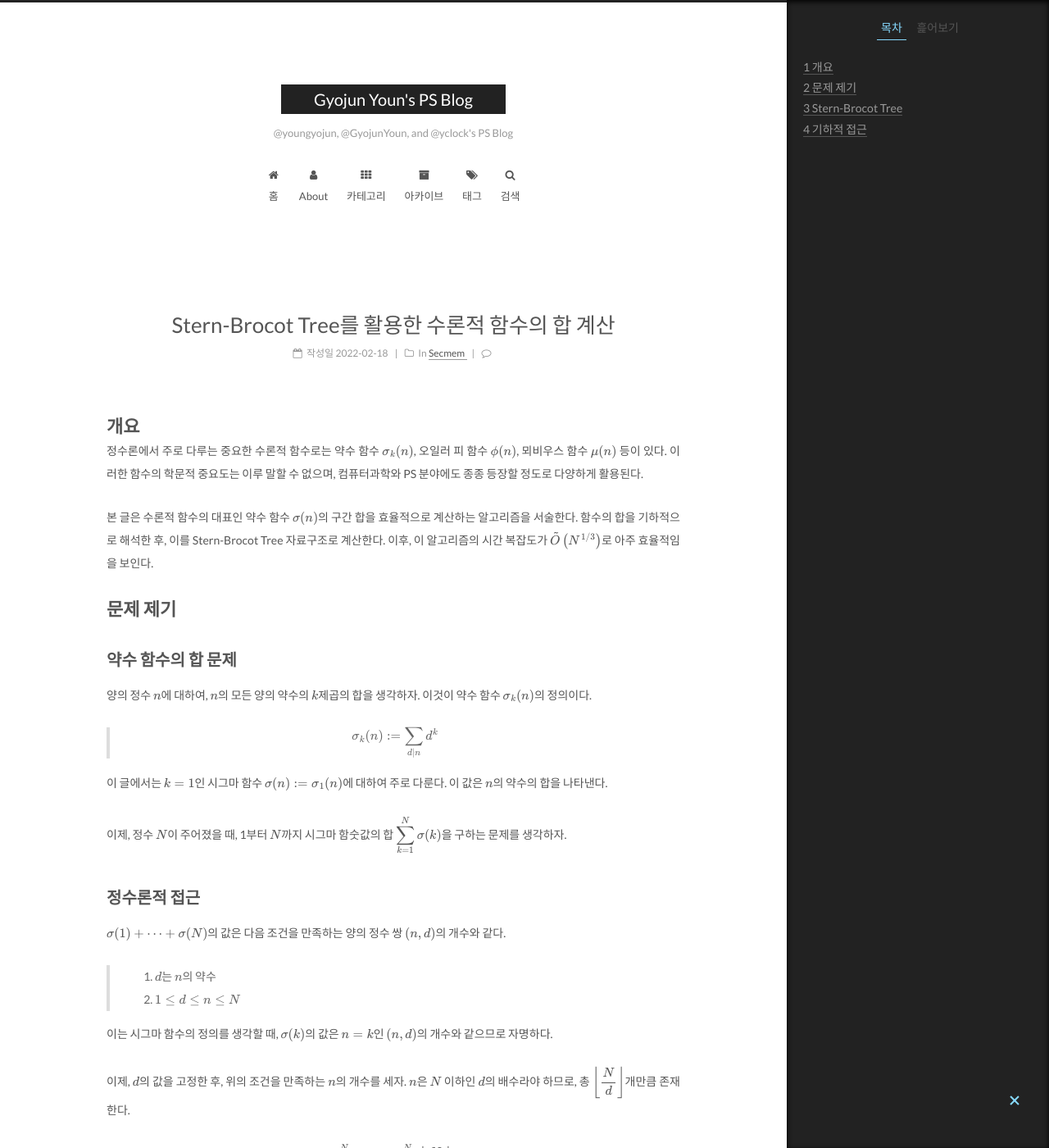
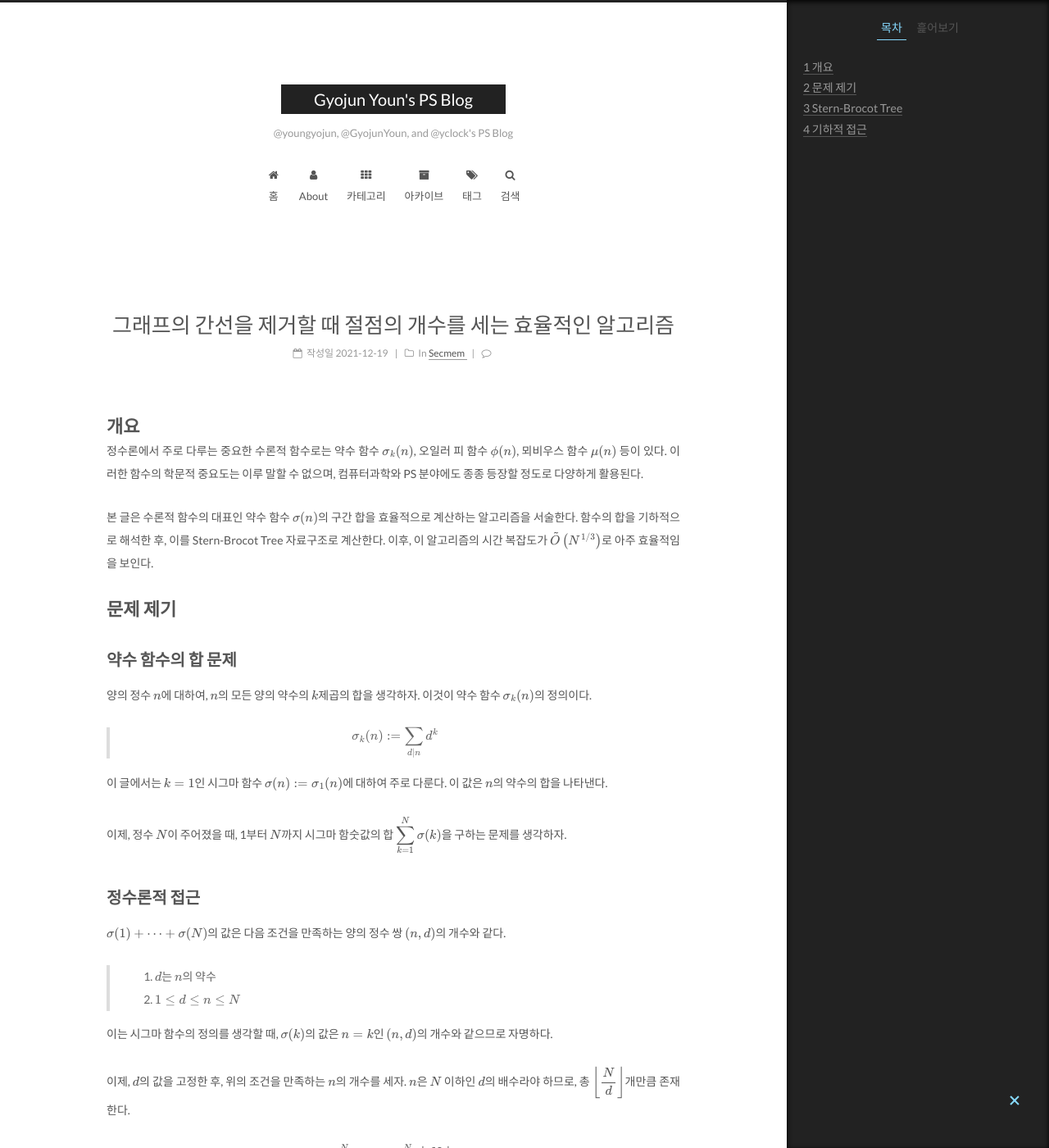
Before and after one commit to youngyojun/youngyojun.github.io, a Jekyll site: the page built from _posts/2022-02-18-sigma-sum-stern-brocot.md, in a window 1280 px wide and 1400 px high. Shown: the whole window at 82% size. Built offline with Jekyll 4.4.1, drawn with Linux system fonts in a browser that asks for light colours; formulas are drawn with MathJax 3; comment, search, counter and statistics services are not loaded; some of the changed text lies outside the part shown.

Commit message:
Update 2022-02-18-sigma-sum-stern-brocot.md

```diff
--- a/_posts/2022-02-18-sigma-sum-stern-brocot.md
+++ b/_posts/2022-02-18-sigma-sum-stern-brocot.md
@@ -1,11 +1,13 @@
 ---
-title: "Stern-Brocot Tree를 활용한 수론적 함수의 합 계산"
-date: 2022-02-18 18:27:10
+title: "그래프의 간선을 제거할 때 절점의 개수를 세는 효율적인 알고리즘"
+date: 2021-12-19 12:43:29
 categories:
  - Secmem
 tags:
+ - Graph
+ - Cut vertex
+ - Cut edge
  - Algorithm
- - Mathematics
 
 ---
 
```
